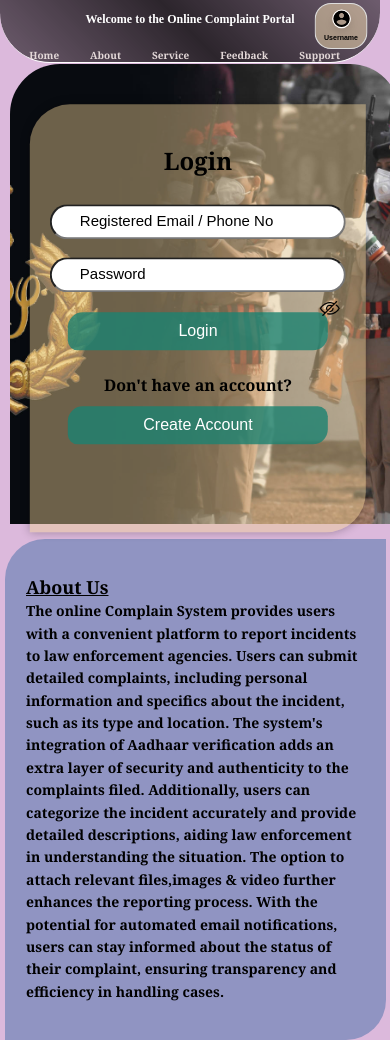
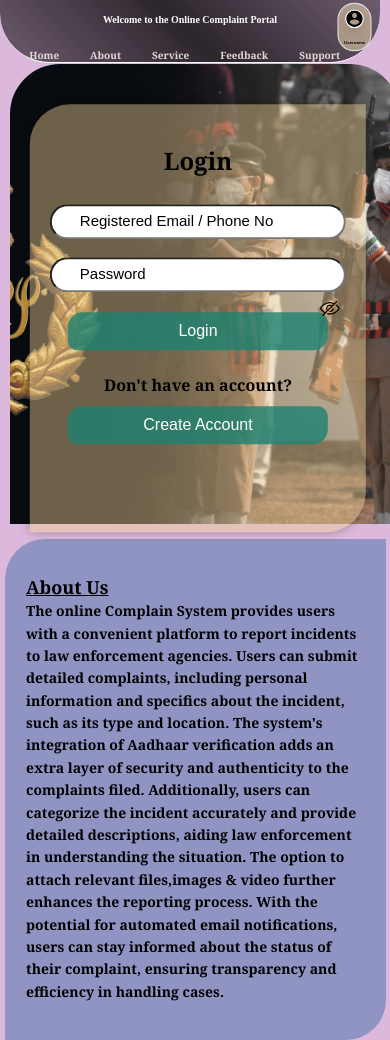
Before and after one commit to techsii/techsii.github.io, a plain HTML site: page complaint portal/index.html in a window 390 px wide. Shown: the top 1040 px of the page. Drawn offline with Linux system fonts and the light colour scheme.

Commit message:
Fix the login 1080p

```diff
--- a/complaint portal/Login-page.css
+++ b/complaint portal/Login-page.css
@@ -839,7 +839,7 @@ margin: 0;
 
   #nav-hed {
     padding: 0;
-    font-size: 12px;
+    font-size: 10px;
     width: 210px;
   }
 
@@ -873,9 +873,9 @@ margin: 0;
 
   #account-info {
     top: 5px;
-    right: 15px;
-    height: 30px;
-    width: 36px;
+    right: 10px;
+    height: 51%; /* Allow the height to adjust automatically */
+    width: auto;  /* Allow the width to adjust automatically */
     padding: 5px;
     font-size: 8px;
     display: flex;
@@ -891,9 +891,10 @@ margin: 0;
   }
 
   #account-info span {
-    font-size: 0.8em;
-    margin-top: 2px;
-}
+    font-size: 4px;
+    margin-top: 7px;
+    display: block;
+  }
 
   #user-img {
     margin-bottom: 5px;
@@ -956,7 +957,7 @@ margin: 0;
  #new-button {
     margin-top: 15px;
     position: relative;
-    left: -3px;
+    left: -6px;
     margin-left: 15px;
  }
 
```
